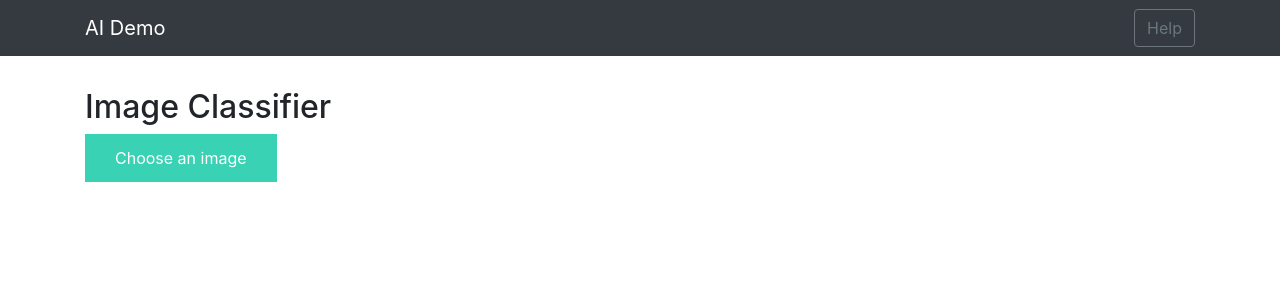
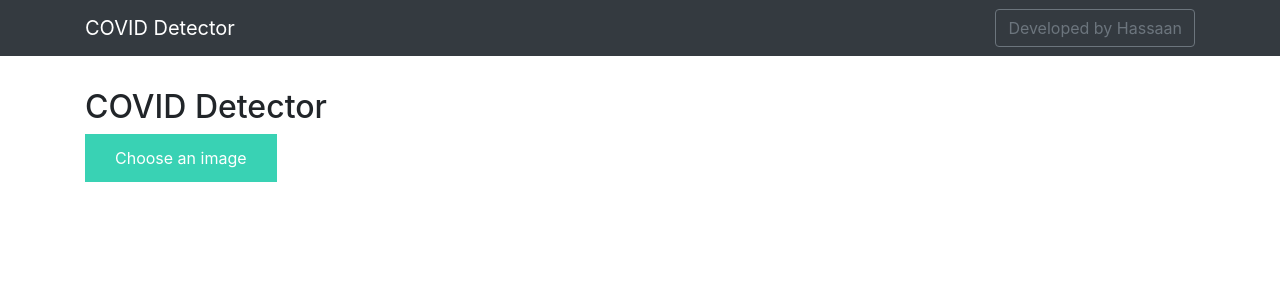
Before and after one commit to saanville/CovidCT, a Flask app: page / in a window 1280 px wide. Shown: the top 300 px of the page. Run offline with Flask 2, Linux system fonts and the light colour scheme; some libraries are stand-ins or nearby versions.

Commit message:
small visual changes

```diff
--- a/templates/base.html
+++ b/templates/base.html
@@ -15,8 +15,8 @@
 <body>
     <nav class="navbar navbar-dark bg-dark">
         <div class="container">
-            <a class="navbar-brand" href="#">AI Demo</a>
-            <button class="btn btn-outline-secondary my-2 my-sm-0" type="submit">Help</button>
+            <a class="navbar-brand" href="#">COVID Detector</a>
+            <button class="btn btn-outline-secondary my-2 my-sm-0" type="submit">Developed by Hassaan</button>
         </div>
     </nav>
     <div class="container">
--- a/templates/index.html
+++ b/templates/index.html
@@ -1,6 +1,6 @@
 {% extends "base.html" %} {% block content %}
 
-<h2>Image Classifier</h2>
+<h2>COVID Detector</h2>
 
 <div>
     <form id="upload-file" method="post" enctype="multipart/form-data">
```
Also changed, not shown: test_console.py (deleted, +0 -14 lines), uploads/2.jpg (added), uploads/4.png (added).
